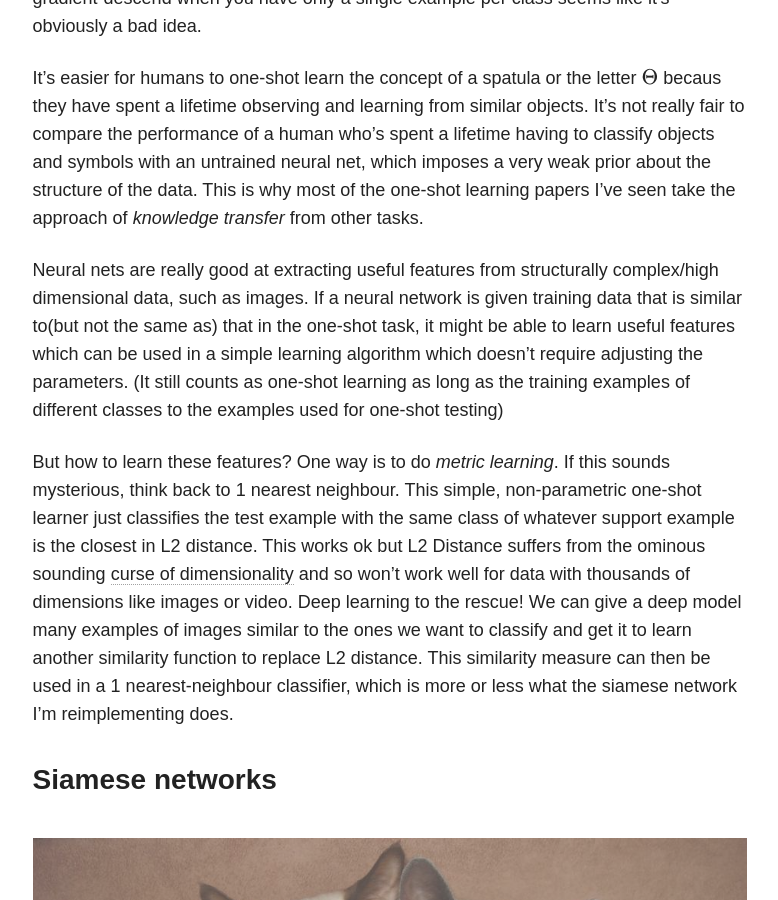
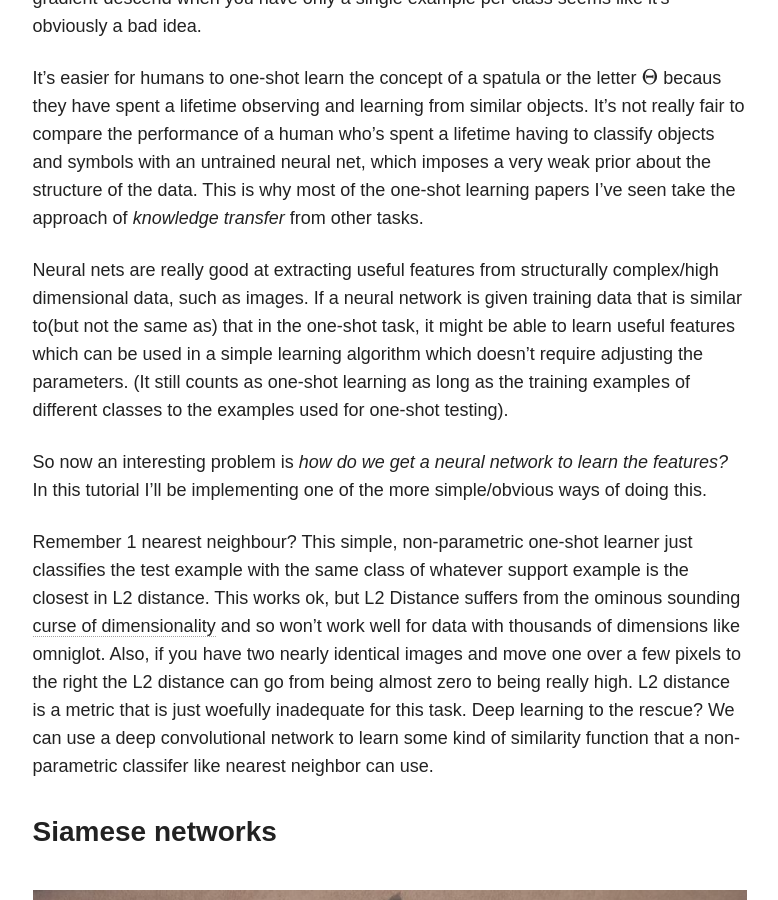
Before and after one commit to sorenbouma/sorenbouma.github.io, a Jekyll site: the page built from _posts/blog/2017-02-11-oneshot.md, in a window 1280 px wide and 900 px high, scrolled down 4837 px. Shown: the whole window, without its empty margins (347-1125 px from the left). Built offline with Jekyll 4.4.1, drawn with Linux system fonts in a browser that asks for light colours; nearby versions of some CDN libraries; formulas are drawn with MathJax 3; comment, search, counter and statistics services are not loaded; some of the changed text lies outside the part shown.

Commit message:
changed paragraphs around

```diff
--- a/_posts/blog/2017-02-11-oneshot.md
+++ b/_posts/blog/2017-02-11-oneshot.md
@@ -73,7 +73,7 @@ The [Omniglot dataset](https://github.com/brendenlake/omniglot " Lake, B. M., Sa
 	<a href="{{ site.url }}/images/alphabets/Bengali.png"><img src="{{ site.url }}/images/alphabets/Bengali.png" alt="image"></a>
 	<a href="{{ site.url }}/images/alphabets/Sanskrit.png"><img src="{{ site.url }}/images/alphabets/Sanskrit.png" alt="image"></a>
   <a href="{{ site.url }}/images/alphabets/Greek.png"><img src="{{ site.url }}/images/alphabets/Greek.png" alt="image"></a>
-  <a href="{{ site.url }}/images/alphabets/Latin.png"><img src="{{ site.url }}/images/alphabets/Latin.png" alt="image"></a>
+  <a href="{{ site.url }}/images/alphabets/Futurama.png"><img src="{{ site.url }}/images/alphabets/Futurama.png" alt="image"></a>
   <a href="{{ site.url }}/images/alphabets/Hebrew.png"><img src="{{ site.url }}/images/alphabets/Hebrew.png" alt="image"></a>
 
 	<figcaption>A few of the alphabets from the omniglot dataset. As you can see, there's a huge variety of different symbols.</figcaption>
@@ -100,12 +100,14 @@ If we naively train a neural network on a one-shot as a vanilla cross-entropy-lo
 
 It's easier for humans to one-shot learn the concept of a spatula or the letter \\( \Theta \\) becaus  they have spent a lifetime observing and learning from similar objects. It's not really fair to compare the performance of a human who's spent a lifetime having to classify objects and symbols with an untrained neural net, which imposes a very weak prior about the structure of the data. This is why most of the one-shot learning papers I've seen take the approach of *knowledge transfer* from other tasks.
 
-Neural nets are really good at extracting useful features from structurally complex/high dimensional data, such as images. If a neural network is given training data that is similar to(but not the same as) that in the one-shot task, it might be able to learn useful features which can be used in a simple learning algorithm which doesn't require adjusting the parameters. (It still counts as one-shot learning as long as the training examples of different classes to the examples used for one-shot testing)
-
-But how to learn these features? One way is to do *metric learning*.
-If this sounds mysterious, think back to 1 nearest neighbour. This simple, non-parametric one-shot learner just classifies the test example with the same class of whatever support example is the closest in L2 distance. This works ok but L2 Distance suffers from the ominous sounding [curse of dimensionality](https://en.wikipedia.org/wiki/Curse_of_dimensionality) and so won't work well for data with thousands of dimensions like images or video. Deep learning to the rescue! We can give a deep model many examples of images similar to the ones we want to classify and get it to learn another similarity function to replace L2 distance. This similarity measure can then be used in a 1 nearest-neighbour classifier, which is more or less what the siamese network I'm reimplementing does.
+Neural nets are really good at extracting useful features from structurally complex/high dimensional data, such as images. If a neural network is given training data that is similar to(but not the same as) that in the one-shot task, it might be able to learn useful features which can be used in a simple learning algorithm which doesn't require adjusting the parameters. (It still counts as one-shot learning as long as the training examples of different classes to the examples used for one-shot testing).
 
 
+So now an interesting problem is *how do we get a neural network to learn the features?* In this tutorial I'll be implementing one of the more simple/obvious ways of doing this.
+
+
+
+Remember 1 nearest neighbour? This simple, non-parametric one-shot learner just classifies the test example with the same class of whatever support example is the closest in L2 distance. This works ok, but L2 Distance suffers from the ominous sounding [curse of dimensionality](https://en.wikipedia.org/wiki/Curse_of_dimensionality) and so won't work well for data with thousands of dimensions like omniglot. Also, if you have two nearly identical images and move one over a few pixels to the right the L2 distance can go from being almost zero to being really high. L2 distance is a metric that is just woefully inadequate for this task. Deep learning to the rescue? We can use a deep convolutional network to learn some kind of similarity function that a non-parametric classifer like nearest neighbor can use.
 
 
 
@@ -128,7 +130,7 @@ If we we just concatenate two examples together and use them as a single input t
 
 #### Network architecture
 
-I'm going to describe the architecture pretty breifly because it's not the important part of the paper. Koch et al uses a *convolutional* siamese network to classify pairs of omniglot images, so the twin networks are both convolutional neural nets(CNNs). The twins each have the following architecture: convolution with 64 10x10 filters,relu -> max pool -> convolution with 128 7x7 filters, relu -> max pool -> convolution with 128 4x4 filters, relu -> max pool -> convolution with 256 4x4 filters. The twin networks reduce their inputs down to smaller and smaller 3d tensors, and their final outputs are flattened into vectors of length 4096. The absolute difference between the two vectors is used as input to a linear classifier.
+I'm going to describe the architecture pretty breifly because it's not the important part of the paper. Koch et al uses a *convolutional* siamese network to classify pairs of omniglot images, so the twin networks are both convolutional neural nets(CNNs). The twins each have the following architecture: convolution with 64 10x10 filters,relu -> max pool -> convolution with 128 7x7 filters, relu -> max pool -> convolution with 128 4x4 filters, relu -> max pool -> convolution with 256 4x4 filters. The twin networks reduce their inputs down to smaller and smaller 3d tensors, and their final outputs are flattened into vectors of length 4096. The absolute difference between the two vectors is used as input to a linear classifier. All up, the network has 389,51,745 parameters - 96% of which belong to the fully connected layer.
 
 
 
@@ -154,7 +155,7 @@ There is also a L2 weight decay term in the loss to encourage the network to lea
 When it does a one-shot task, the siamese net simply classifies the test image as whatever image in the support set it thinks is most similar to the test image:
 \\[ C(\hat{x},S) = \underset{c}{\operatorname{argmax}} P(\hat{x} \circ x_c) \\]
 
-
+(Notice that this uses an argmax unlike nearest neighbour which uses an argmin - this is because a *metric* like L2 is higher the more "different" the examples are, but this models outputs \\( p(x_1 \circ x_2) \\), so we want the highest.)
 
 #### Observation: effective dataset size in pairwise training
 
@@ -167,9 +168,6 @@ However, the siamese network needs examples of both same and different class pai
 #### History
 
 Siamese networks, like every other cool neural net architecture, were [originally](http://citeseerx.ist.psu.edu/viewdoc/download?doi=10.1.1.590.7750&rep=rep1&type=pdf "Baldi and Chauvin(1992).") thought up in the 90s and have been applied to new problems with the power of modern GPUs. Also, [Yann Lecun like them before they were cool](http://yann.lecun.com/exdb/publis/pdf/chopra-05.pdf).
-
-
-
 
 
 
@@ -211,10 +209,10 @@ convnet.add(MaxPooling2D())
 convnet.add(Convolution2D(256,4,4,activation='relu',init=W_init))
 convnet.add(Flatten())
 convnet.add(Dense(4096,activation="sigmoid"))
-#encode each of the two inputs into a vector with the convnet
+#get convnet outputs for each input image
 encoded_l = convnet(left_input)
 encoded_r = convnet(right_input)
-#compute the l1 distance between the two encoded digits
+#compute the l1 distance betwen the convnets output for each image
 L1_distance = lambda x: K.abs(x[0]-x[1])
 both = merge([encoded_l,encoded_r], mode = L1_distance, output_shape=lambda x: x[0])
 prediction = Dense(1,activation='sigmoid')(both)
@@ -223,10 +221,10 @@ optimizer = SGD(0.009,momentum=0.6,nesterov=True,decay=0.0003)
 siamese_net.compile(loss="binary_crossentropy",optimizer=optimizer)
 {% endhighlight %}
 
+The original paper used layerwise learning rates and momentum -  I skipped this because it; was kind of messy to implement in keras and the hyperparameters aren't the interesting part of the paper.
+Koch et al uses a fixed training set of pairs of size 150,000. Since that won't fit in my computers memory, I decided to just randomly sample pairs.
+Here's a class to load image pairs for the network.
 
-Since the omniglot dataset has exactly 20 of each sample, I arranged it as a Cx20x105x105 array to make it easier to index by class when loading data. Since there are 20 examples for all 623 classes, there are 62320 = ?? pairs to train on. In Koch et al they use a training set size of ????, but that wouldn't fit in my computers memory. I decided to just randomly sample pairs for training because I ran out of time. I'm also
-
-Here's a class to load image pairs for the network.
 {% highlight python %}
 class Siamese_Loader:
     """For loading batches and testing tasks to a siamese net"""
```
Also changed, not shown: other parts of _posts/blog/2017-02-11-oneshot.md (+1 -2 lines).
